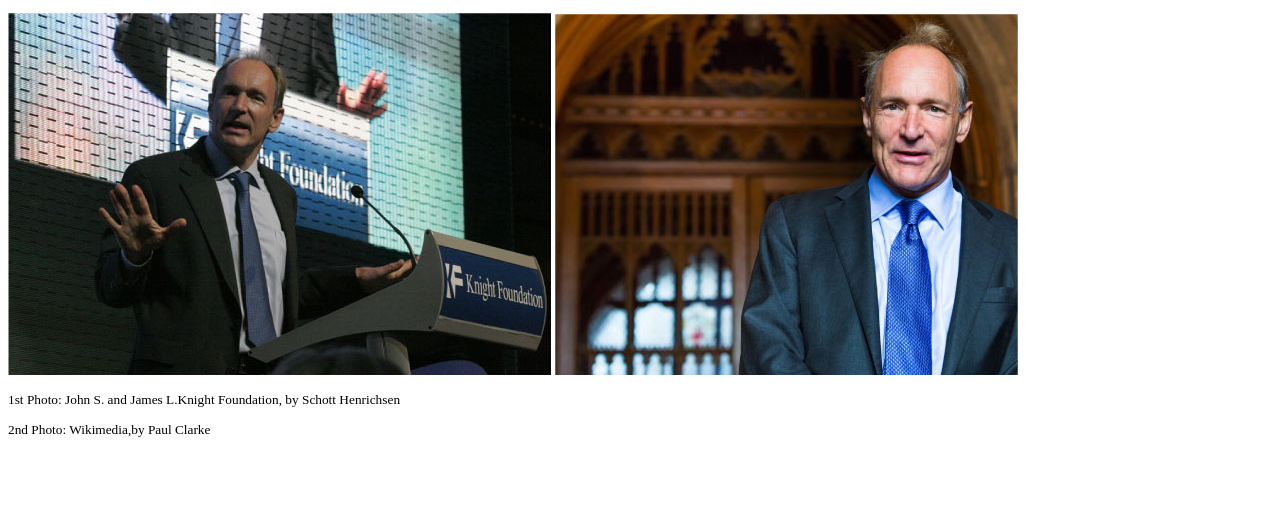
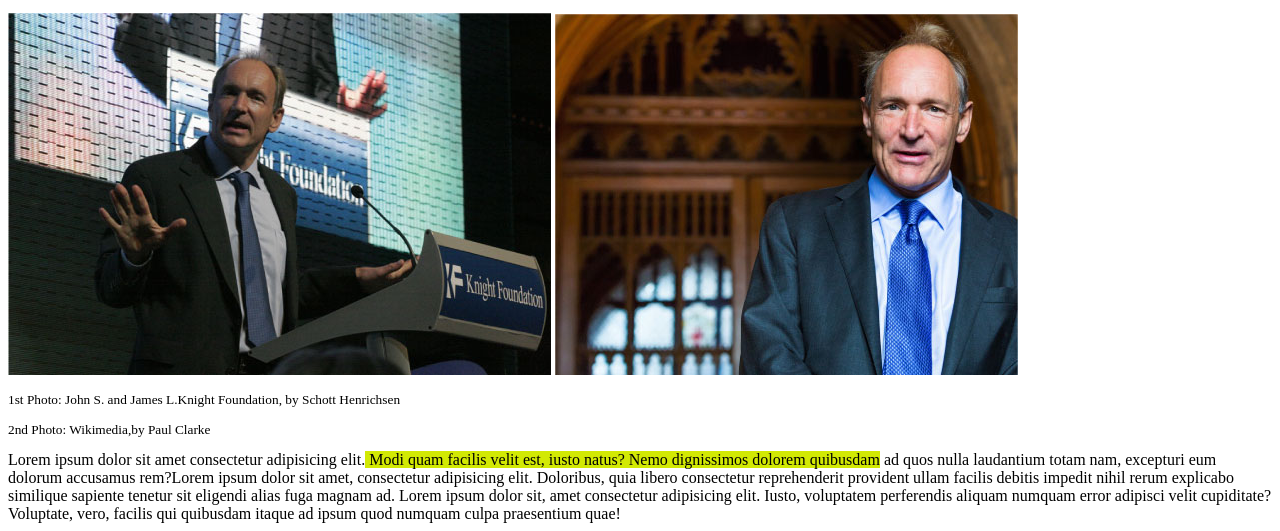
Before and after one commit to N1colas7/html-css-booleaner, a plain HTML site: page index.html in a window 1280 px wide. Shown: the part 303-834 px from the top of the page. Before the commit the page ends 800 px from the top, so only its background shows below. Drawn offline with Linux system fonts and the light colour scheme.

Commit message:
Primary_text

```diff
--- a/css/style.css
+++ b/css/style.css
@@ -24,3 +24,6 @@
 #description_photo{
     font-size: smaller;
 }
+.important_text{
+    background-color: rgb(210, 233, 4);
+}
--- a/index.html
+++ b/index.html
@@ -28,7 +28,9 @@
             <p>1st Photo: John S. and James L.Knight Foundation, by Schott Henrichsen</p>
             <p>2nd Photo: Wikimedia,by Paul Clarke</p>
         </section>
-
+        <section>
+            Lorem ipsum dolor sit amet consectetur adipisicing elit.<span class="important_text"> Modi quam facilis velit est, iusto natus? Nemo dignissimos dolorem quibusdam</span> ad quos nulla laudantium totam nam, excepturi eum dolorum accusamus rem?Lorem ipsum dolor sit amet, consectetur adipisicing elit. Doloribus, quia libero consectetur reprehenderit provident ullam facilis debitis impedit nihil rerum explicabo similique sapiente tenetur sit eligendi alias fuga magnam ad. Lorem ipsum dolor sit, amet consectetur adipisicing elit. Iusto, voluptatem perferendis aliquam numquam error adipisci velit cupiditate? Voluptate, vero, facilis qui quibusdam itaque ad ipsum quod numquam culpa praesentium quae!
+        </section>
 
 
     </main>
```
